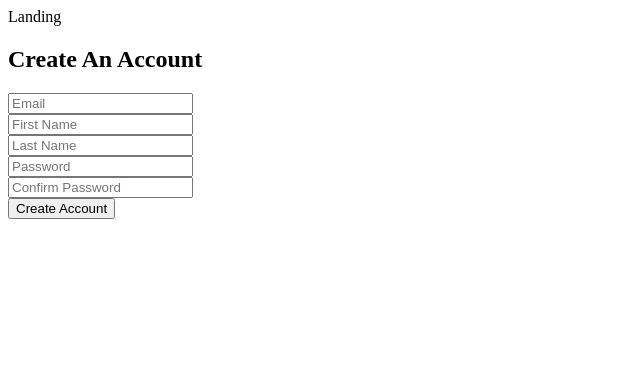
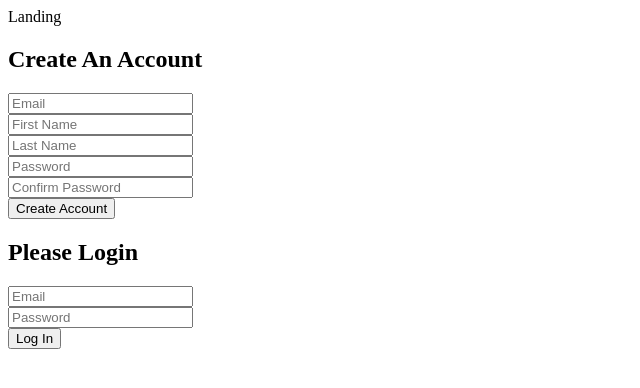
Before and after one commit to reaganforonda/turningpoint, a React (Create React App) app: page /#/ in a window 1280 px wide. Shown: the top 388 px of the page, without its empty margins (0-640 px from the left). Built offline with nearby package versions, Linux system fonts and the light colour scheme; what redux-promise-middleware would draw is missing.

Commit message:
add login page componenet

```diff
--- a/src/Components/Landing/Landing.js
+++ b/src/Components/Landing/Landing.js
@@ -1,5 +1,6 @@
 import React from 'react';
 import RegisterForm from './RegisterForm';
+import LoginForm from './LoginForm';
 
 export default class Landing extends React.Component{
     constructor(props) {
@@ -15,6 +16,7 @@ export default class Landing extends React.Component{
             <div>
                 Landing
                 <RegisterForm/>
+                <LoginForm/>
             </div>
         )
     }
--- a/src/Components/Landing/LoginForm.js
+++ b/src/Components/Landing/LoginForm.js
@@ -0,0 +1,49 @@
+import React from 'react';
+import * as util from '../../utilities/utilities';
+
+export default class LoginForm extends React.Component{
+    constructor(props) {
+        super(props);
+
+        this.state = {
+            email:'',
+            pw: ''
+        }
+
+        this.handleInputChange = this.handleInputChange.bind(this);
+        this.handleFormSubmit = this.handleFormSubmit.bind(this);
+    }
+
+    handleInputChange(e) {
+        this.setState({[e.target.name] : e.target.value});
+    }
+
+    handleFormSubmit(e) {
+        e.preventDefault();
+
+        if(util.validateEmail(this.state.email) && this.state.pw !== '') {
+
+        } else {
+            // TODO:
+        }
+    }
+
+    render() {
+        return (
+            <form onSubmit={(e)=>this.handleFormSubmit(e)}>
+                <h2>Please Login</h2>
+                <div>
+                    <input name='email' type='email' value={this.state.email} placeholder="Email"
+                       onChange={(e)=>this.handleInputChange(e)} />
+                </div>
+                <div>
+                    <input required name='pw' type='password' value={this.state.pw} placeholder="Password"
+                        onChange={(e)=>this.handleInputChange(e)}/>
+                </div>
+                <div>
+                    <button onClick={(e)=> this.handleFormSubmit(e)}>Log In</button>
+                </div>
+            </form>
+        )
+    }
+}
--- a/src/Components/Landing/RegisterForm.js
+++ b/src/Components/Landing/RegisterForm.js
@@ -11,7 +11,8 @@ export default class RegisterForm extends React.Component{
             firstName: '',
             lastName: '',
             pw: '',
-            confirmPW:''
+            confirmPW:'',
+            displayPWMatchError: false
         }
 
         this.handleInputChange = this.handleInputChange.bind(this);
@@ -29,7 +30,8 @@ export default class RegisterForm extends React.Component{
             firstName: '',
             lastName: '',
             pw: '',
-            confirmPW:''
+            confirmPW:'',
+            displayPWMatchError: false
         })
     }
 
@@ -44,11 +46,13 @@ export default class RegisterForm extends React.Component{
 
         if(this.state.pw !== this.state.confirmPW){
             // TODO:
+            this.setState({displayPWMatchError: true});
             console.log('Passwords must match')
         } else {
             axios.post('/api/auth/register', user).then((result) => {
                 // TODO:
                 console.log(result);
+                this.resetForm();
             }).catch((err) => {
                 console.log(err);
             })
@@ -80,6 +84,9 @@ export default class RegisterForm extends React.Component{
                 <div>
                     <input placeholder='Confirm Password' name='confirmPW' type='password' value={this.state.confirmPW}
                         onChange={(e) => this.handleInputChange(e)} />
+                    {
+                        !this.state.displayPWMatchError ? null : <p>Passwords do not match</p>
+                    }
                 </div>
                 <div>
                     <button onClick={(e) => this.handleFormSubmit(e)}>Create Account</button>
```
